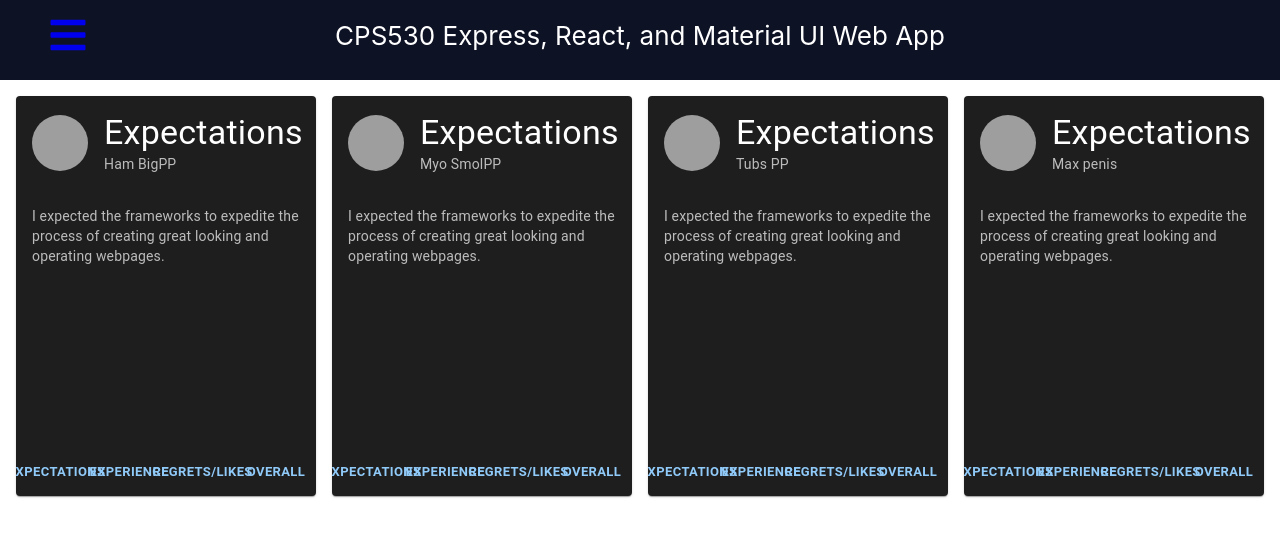
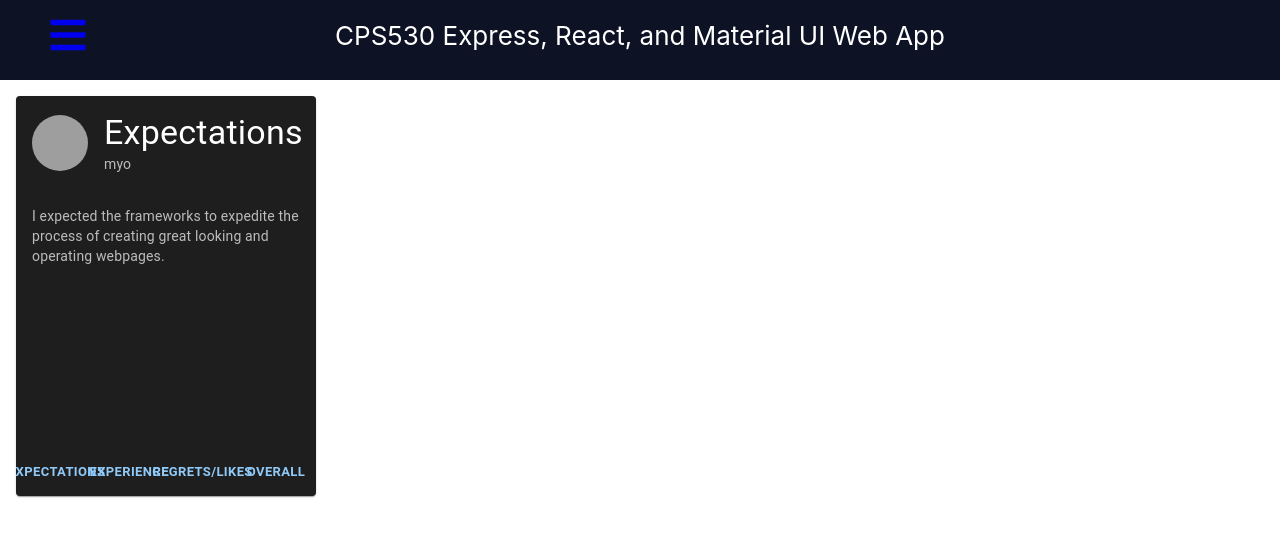
Before and after one commit to HazafaTan/cps530webapp, a React (Create React App) app in the folder client/: page /Page5 in a window 1280 px wide. Shown: the top 536 px of the page. Built offline with nearby package versions, Linux system fonts and the light colour scheme; grey boxes are pictures that could not be loaded.

Commit message:
fixed page 5

```diff
--- a/client/src/pages/Page5.js
+++ b/client/src/pages/Page5.js
@@ -20,53 +20,6 @@ const darkTheme = createTheme({
   },
 });
 
-const content_types = [
-  "expectations", "experience", "regrets/likes", "overall"
-]
-
-const people = [
-  {
-    name: "Ham BigPP",
-    avatar: "https://cdn.discordapp.com/avatars/222865938771345408/81ac8a24cab22b4a5f551e4572351643.webp?size=1024",
-    info: {
-      expectations: "I expected the frameworks to expedite the process of creating great looking and operating webpages.",
-      experience: "Having no prior JavaScript experience, I experienced a large learning curve when trying to work and understand the frameworks.",
-      "regrets/likes": "Despite the steep learning curve, I somewhat enjoyed learning certain aspects of ReactJS and Material-UI.",
-      overall: "Using ReactJS and Material-UI I was surprised to be able to create rather complex UI's in just a few lines of code. A regret that I have is not picking them up earlier."
-    }
-  },
-  {
-    name: "Myo SmolPP",
-    avatar: "https://cdn.discordapp.com/avatars/302565282373697537/40465c8c9b2b62929bc1f0ec51b4d301.webp?size=1024",
-    info: {
-      expectations: "I expected the frameworks to expedite the process of creating great looking and operating webpages.",
-      experience: "Having no prior JavaScript experience, I experienced a large learning curve when trying to work and understand the frameworks.",
-      "regrets/likes": "Despite the steep learning curve, I somewhat enjoyed learning certain aspects of ReactJS and Material-UI.",
-      overall: "Using ReactJS and Material-UI I was surprised to be able to create rather complex UI's in just a few lines of code. A regret that I have is not picking them up earlier."
-    }
-  },
-  {
-    name: "Tubs PP",
-    avatar: "https://cdn.discordapp.com/avatars/281621038771732481/a_285b970f9a423b4f4cfed1a115634e4e.gif?size=1024",
-    info: {
-      expectations: "I expected the frameworks to expedite the process of creating great looking and operating webpages.",
-      experience: "Having no prior JavaScript experience, I experienced a large learning curve when trying to work and understand the frameworks.",
-      "regrets/likes": "Despite the steep learning curve, I somewhat enjoyed learning certain aspects of ReactJS and Material-UI.",
-      overall: "Using ReactJS and Material-UI I was surprised to be able to create rather complex UI's in just a few lines of code. A regret that I have is not picking them up earlier."
-    }
-  },
-  {
-    name: "Max penis",
-    avatar: "https://cdn.discordapp.com/avatars/555085307431747584/5d2b23fdfd7add292f940f47fde6ab46.webp?size=1024",
-    info: {
-      expectations: "I expected the frameworks to expedite the process of creating great looking and operating webpages.",
-      experience: "Having no prior JavaScript experience, I experienced a large learning curve when trying to work and understand the frameworks.",
-      "regrets/likes": "Despite the steep learning curve, I somewhat enjoyed learning certain aspects of ReactJS and Material-UI.",
-      overall: "Using ReactJS and Material-UI I was surprised to be able to create rather complex UI's in just a few lines of code. A regret that I have is not picking them up earlier."
-    }
-  },
-]
-
 function cap(content) {
   return content.charAt(0).toUpperCase() + content.slice(1);
 }
@@ -82,6 +35,7 @@ function ConclusionCard({name, avatar, info}) {
   const [content, setContent] = useState("expectations");
 
   return (
+    <Grid item sx={6} md={3}>
       <Card sx={{ maxWidth: 500, minHeight: 400 }} style={{justifyContent:'space-between', display: 'flex', flexDirection: 'column'}}>
         <div>
           <CardHeader
@@ -103,9 +57,12 @@ function ConclusionCard({name, avatar, info}) {
         </div>
 
         <CardActions style={{justifyContent: 'center'}}>
-          {content_types.map(ct => (CardButton(ct, setContent)))}
+        {[
+          "expectations", "experience", "regrets/likes", "overall"
+        ].map(ct => CardButton(ct, setContent))}
         </CardActions>
       </Card>
+    </Grid>
   );
 }
 
@@ -115,11 +72,16 @@ export default function Page5() {
     <ThemeProvider theme= {darkTheme}>
       <Box m={2} pt={0}>
         <Grid container direction="row" spacing={2} alignItems="center" justify="center">
-          {people.map(person => (
-            <Grid item sx={6} md={3} key={person.name}>
-              {ConclusionCard(person)}
-            </Grid>
-          ))}
+          <ConclusionCard
+            name="myo"
+            avatar="https://cdn.discordapp.com/avatars/222865938771345408/81ac8a24cab22b4a5f551e4572351643.webp?size=1024"
+            info={{
+              expectations: "I expected the frameworks to expedite the process of creating great looking and operating webpages.",
+              experience: "Having no prior JavaScript experience, I experienced a large learning curve when trying to work and understand the frameworks.",
+              "regrets/likes": "Despite the steep learning curve, I somewhat enjoyed learning certain aspects of ReactJS and Material-UI.",
+              overall: "Using ReactJS and Material-UI I was surprised to be able to create rather complex UI's in just a few lines of code. A regret that I have is not picking them up earlier."
+            }}
+          />
         </Grid>
       </Box>
     </ThemeProvider>
```
